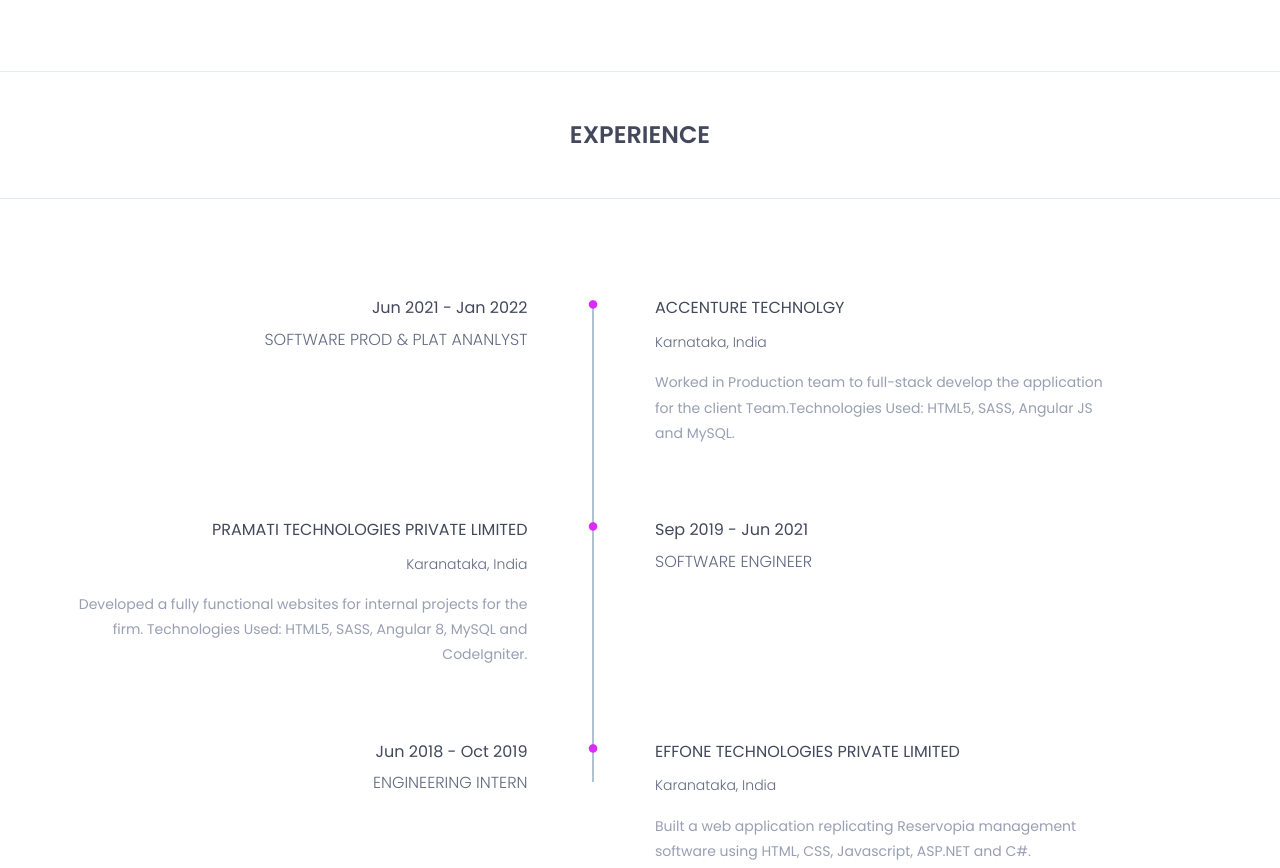
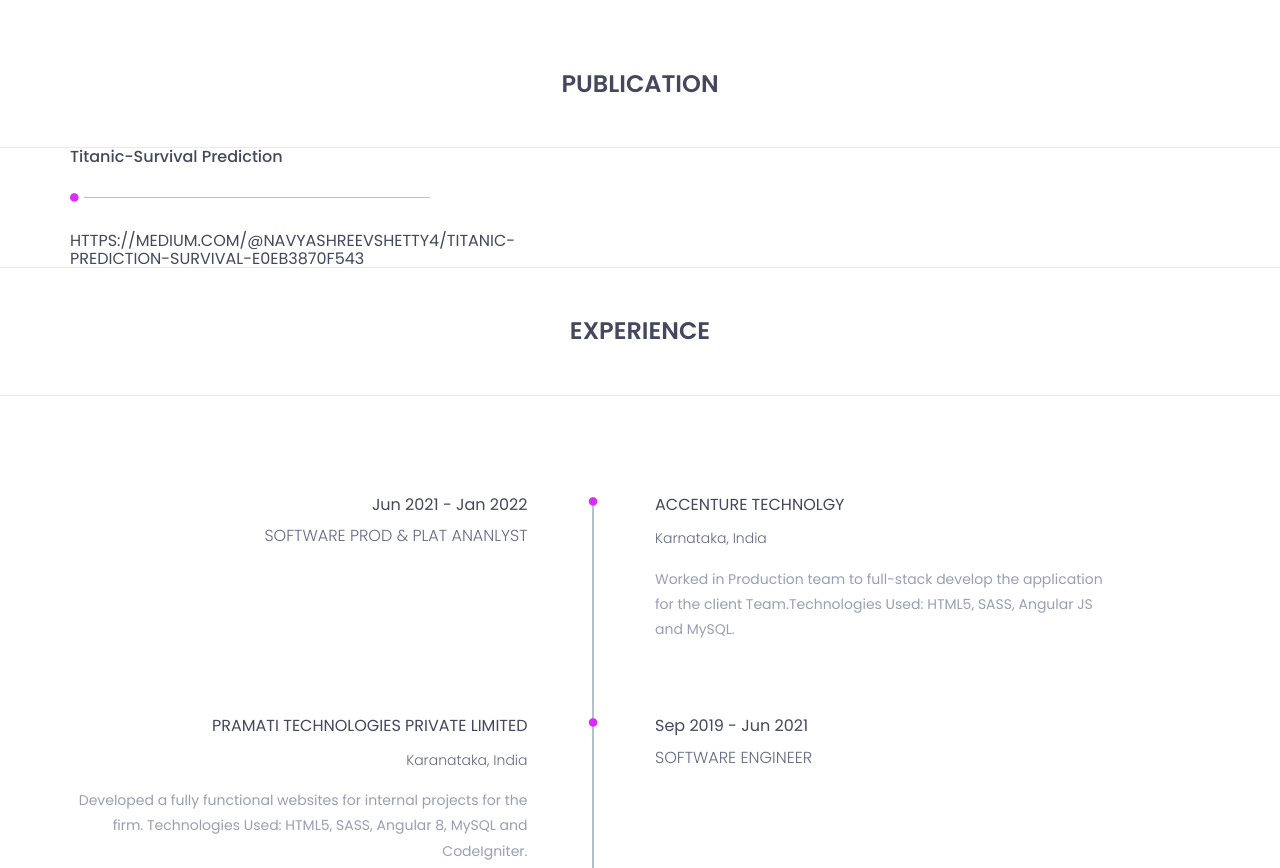
Before and after one commit to NavyaShetty-97/NavyaShetty-97.github.io, a plain HTML site: page index.html in a window 1280 px wide. Shown: the part 2911-3779 px from the top of the page. Drawn offline with nearby package versions, Linux system fonts and the light colour scheme.

Commit message:
Update index.html

```diff
--- a/index.html
+++ b/index.html
@@ -348,6 +348,39 @@
 		</section><!--/.skills-->
 		<!--skills end -->
 
+	<!--Publication start -->
+		<section id="publication" class="publication">
+			<div class="section-heading text-center">
+				<h2>Publication</h2>
+			</div>
+			<div class="container">
+				<div class="publication-horizontal-timeline">
+					<div class="row">
+						<div class="col-sm-4">
+							<div class="single-horizontal-timeline">
+								<div class="publication-time">
+									<h2>Titanic-Survival Prediction</h2>
+								</div><!--/.publication-time-->
+								<div class="timeline-horizontal-border">
+									<i class="fa fa-circle" aria-hidden="true"></i>
+									<span class="single-timeline-horizontal"></span>
+								</div>
+								<div class="timeline">
+									<div class="timeline-content">
+										<h4 class="title">
+											https://medium.com/@navyashreevshetty4/titanic-prediction-survival-e0eb3870f543
+										</h4>
+									</div><!--/.timeline-content-->
+								</div><!--/.timeline-->
+							</div>
+						</div>
+					</div>
+				</div>
+			</div>
+
+		</section><!--/.publication-->
+		<!--publication end -->
+
 		<!--experience start -->
 		<section id="experience" class="experience">
 			<div class="section-heading text-center">
```
